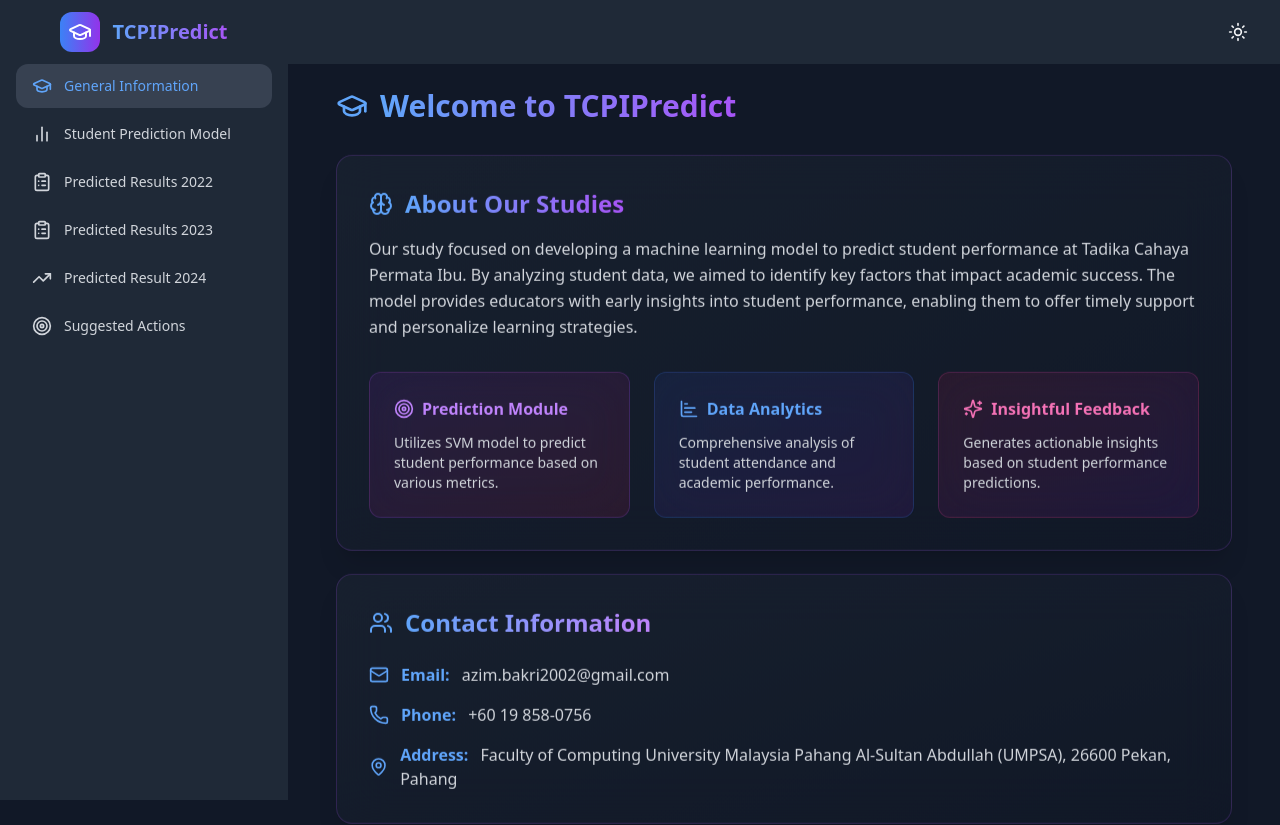
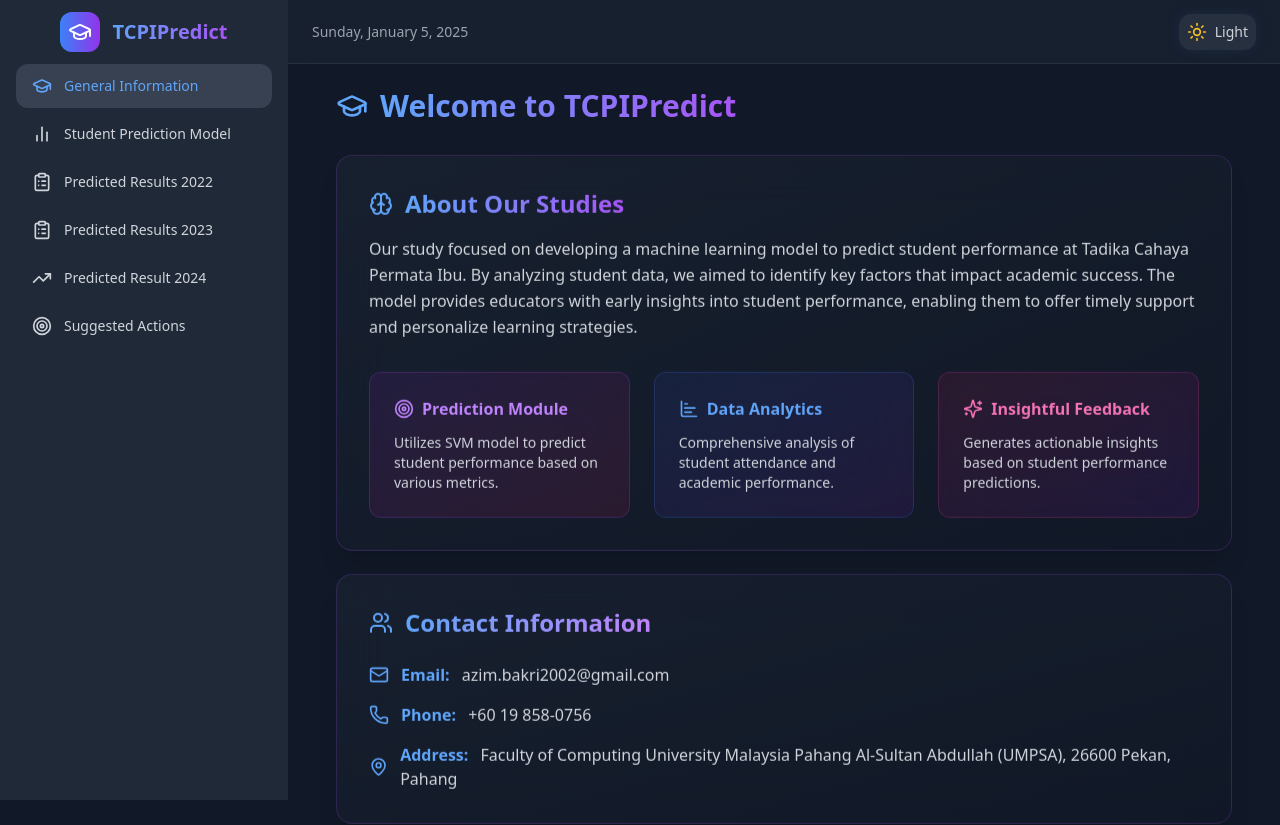
Before and after one commit to aziym/students-prediction-frontend, a React (Vite) app: page / in a window 1280 px wide. Shown: the top 825 px of the page. Built offline with nearby package versions, Linux system fonts and the light colour scheme.

Commit message:
Update header

```diff
--- a/src/components/Dashboard.jsx
+++ b/src/components/Dashboard.jsx
@@ -51,14 +51,41 @@ const DashboardLayout = ({ children }) => {
 
   return (
     <div className={`min-h-screen ${isDarkMode ? 'bg-gray-900 text-gray-100' : 'bg-gray-100 text-gray-900'}`}>
-      {/* Desktop Top Bar */}
+
+       {/* Enhanced Desktop Top Bar */}
       <div className="hidden md:block fixed top-0 right-0 left-72 z-20">
-        <div className={`h-16 ${isDarkMode ? 'bg-gray-800' : 'bg-white'} px-6 flex items-center justify-end`}>
+        <div className={`h-16 ${isDarkMode ? 'bg-gray-800/50' : 'bg-white/50'} backdrop-blur-xl border-b ${isDarkMode ? 'border-gray-700/50' : 'border-gray-200/50'} px-6 flex items-center justify-between`}>
+          {/* Left side with time */}
+          <div className="flex items-center space-x-2">
+            <div className={`text-sm font-medium ${isDarkMode ? 'text-gray-400' : 'text-gray-600'}`}>
+              {new Date().toLocaleDateString('en-US', {
+                weekday: 'long',
+                year: 'numeric',
+                month: 'long',
+                day: 'numeric'
+              })}
+            </div>
+          </div>
+
+          {/* Right side with theme toggle */}
           <button
             onClick={() => setIsDarkMode(!isDarkMode)}
-            className="p-2 rounded-lg hover:bg-gray-700/50"
+            className={`p-2 rounded-xl ${isDarkMode ? 'bg-gray-700/50 hover:bg-gray-600/50' : 'bg-gray-100 hover:bg-gray-200'}
+              transition-all duration-300 ease-in-out transform hover:scale-105
+              flex items-center gap-2 backdrop-blur-xl
+              ${isDarkMode ? 'shadow-[0_0_15px_rgba(59,130,246,0.1)]' : 'shadow-lg'}`}
           >
-            {isDarkMode ? <Sun className="w-5 h-5" /> : <Moon className="w-5 h-5" />}
+            {isDarkMode ? (
+              <>
+                <Sun className="w-5 h-5 text-amber-400" />
+                <span className="text-sm font-medium text-gray-300">Light</span>
+              </>
+            ) : (
+              <>
+                <Moon className="w-5 h-5 text-blue-600" />
+                <span className="text-sm font-medium text-gray-600">Dark</span>
+              </>
+            )}
           </button>
         </div>
       </div>
```
